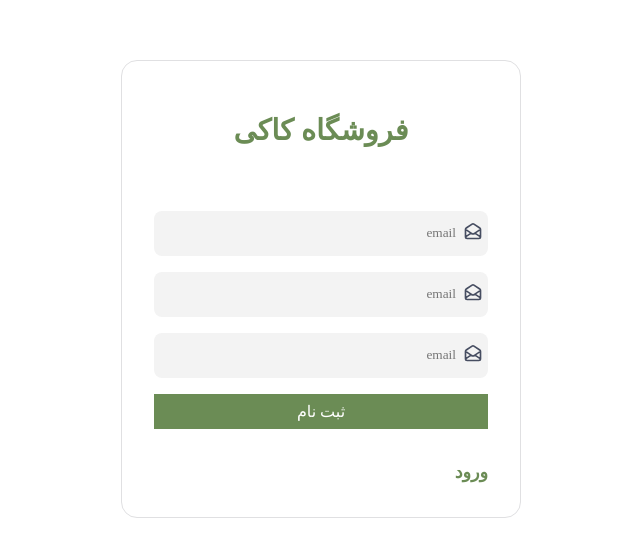
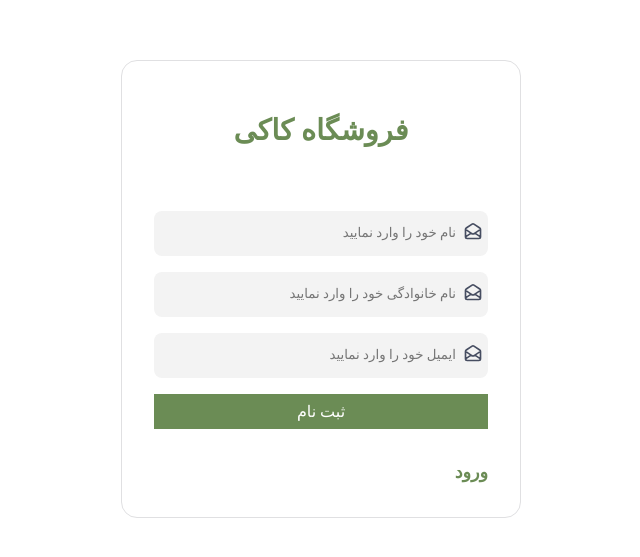
Before and after one commit to hadis-soleymani/cacy, a Next.js app: page /authentication/sign_up in a window 1280 px wide. Shown: the part 111-668 px from the top of the page, without its empty margins (319-959 px from the left). Built offline with nearby package versions, Linux system fonts and the light colour scheme; a web font is replaced by a local one.

Commit message:
add placeholder

```diff
--- a/src/pages/authentication/sign_in.js
+++ b/src/pages/authentication/sign_in.js
@@ -54,6 +54,7 @@ const Sign_in = () => {
         <div className={styles.icon_inside}>
           <input
             className={styles.input}
+            placeholder="ایمیل خود را وارد نمایید"
             id="email"
             name="email"
             type="email"
--- a/src/pages/authentication/sign_up.js
+++ b/src/pages/authentication/sign_up.js
@@ -41,7 +41,7 @@ const Sign_up = () => {
         <div className={styles.icon_inside}>
           <input
             className={styles.input}
-            placeholder="email"
+            placeholder="نام خود را وارد نمایید"
             id="firstName"
             name="firstName"
             type="firstName"
@@ -56,7 +56,7 @@ const Sign_up = () => {
         <div className={styles.icon_inside}>
           <input
             className={styles.input}
-            placeholder="email"
+            placeholder="نام خانوادگی خود را وارد نمایید"
             id="lastName"
             name="lastName"
             type="lastName"
@@ -71,7 +71,7 @@ const Sign_up = () => {
         <div className={styles.icon_inside}>
           <input
             className={styles.input}
-            placeholder="email"
+            placeholder="ایمیل خود را وارد نمایید"
             id="email"
             name="email"
             type="email"
```
